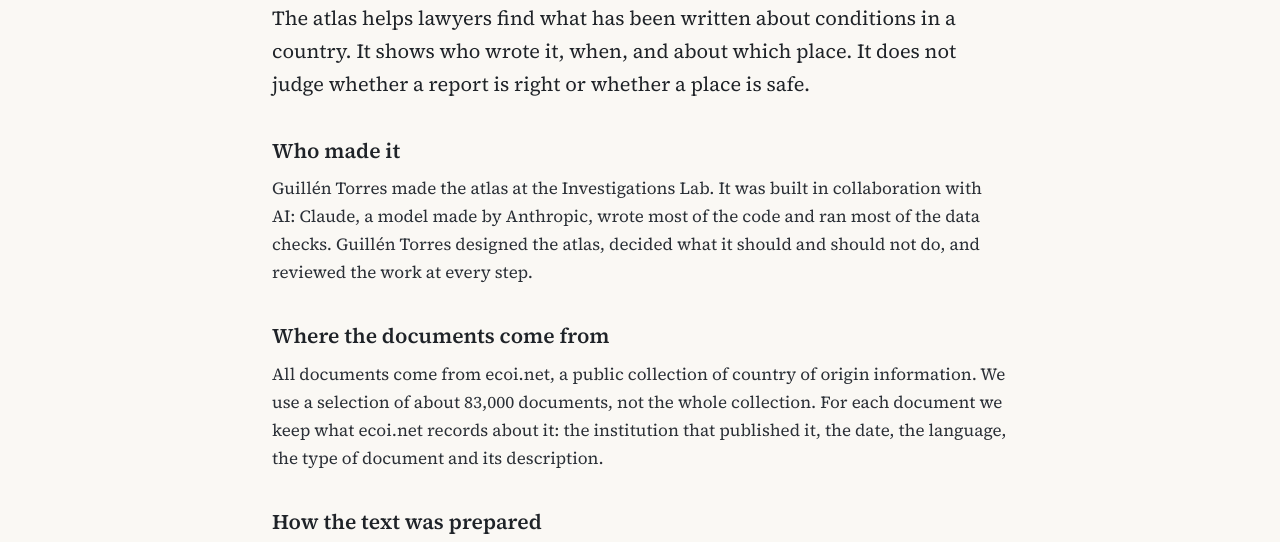
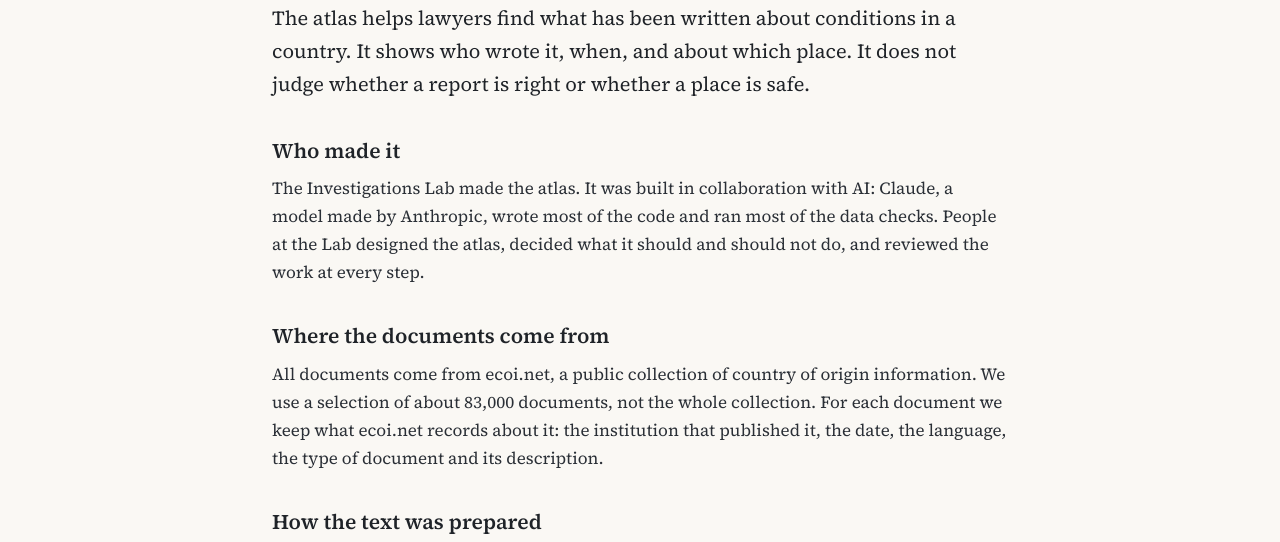
Before and after one commit to hrcberkeley/coi-atlas, a plain HTML site: page about.html in a window 1280 px wide. Shown: the part 252-794 px from the top of the page. Drawn offline with Linux system fonts and the light colour scheme.

Commit message:
About: credit the Investigations Lab, not a named person
Co-Authored-By: Claude Sonnet 5.5 <noreply@anthropic.com>
Claude-Session: https://claude.ai/code/session_015QqkhL8CB7sa7iWybLvh2n

```diff
--- a/about.html
+++ b/about.html
@@ -26,7 +26,7 @@
     <p class="lead">The atlas helps lawyers find what has been written about conditions in a country. It shows who wrote it, when, and about which place. It does not judge whether a report is right or whether a place is safe.</p>
 
     <h2>Who made it</h2>
-    <p>Guillén Torres made the atlas at the Investigations Lab. It was built in collaboration with AI: Claude, a model made by Anthropic, wrote most of the code and ran most of the data checks. Guillén Torres designed the atlas, decided what it should and should not do, and reviewed the work at every step.</p>
+    <p>The Investigations Lab made the atlas. It was built in collaboration with AI: Claude, a model made by Anthropic, wrote most of the code and ran most of the data checks. People at the Lab designed the atlas, decided what it should and should not do, and reviewed the work at every step.</p>
 
     <h2>Where the documents come from</h2>
     <p>All documents come from ecoi.net, a public collection of country of origin information. We use a selection of about 83,000 documents, not the whole collection. For each document we keep what ecoi.net records about it: the institution that published it, the date, the language, the type of document and its description.</p>
```
